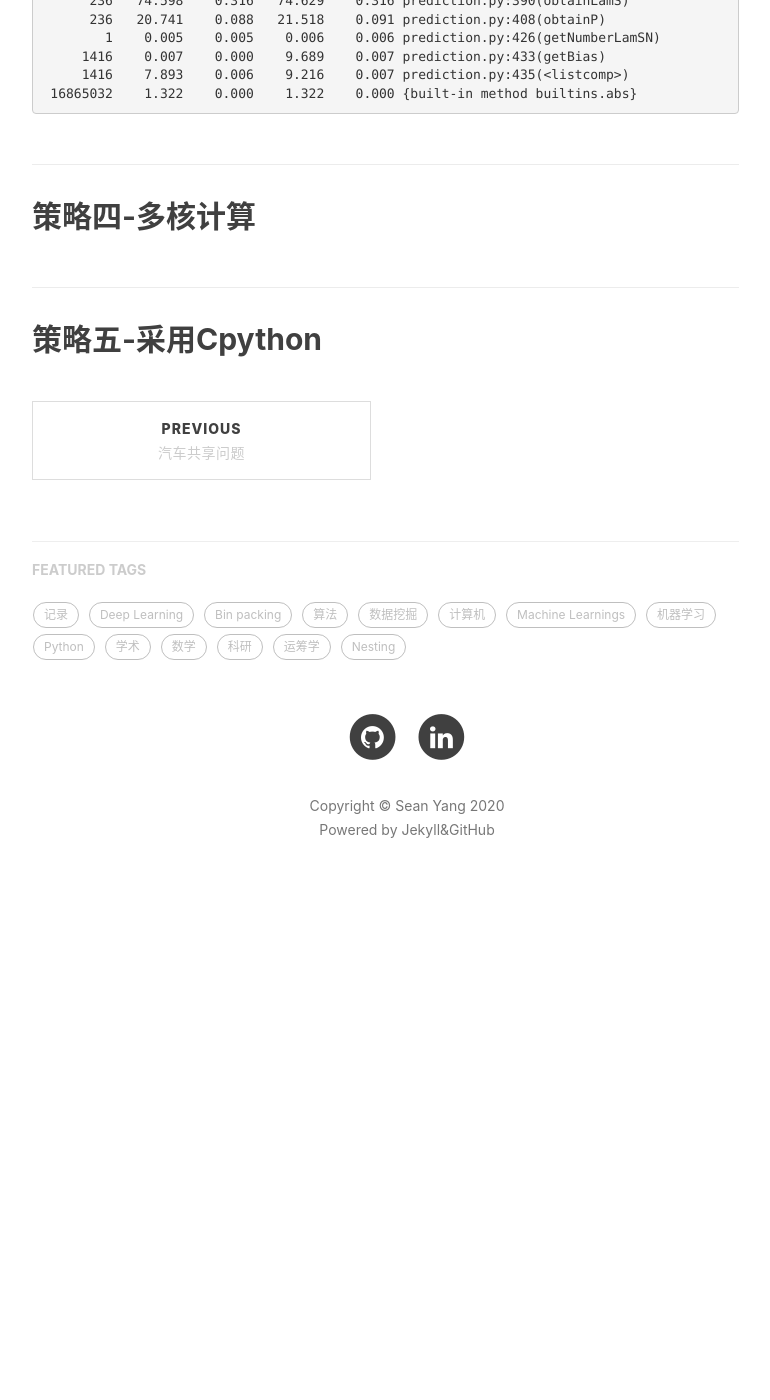
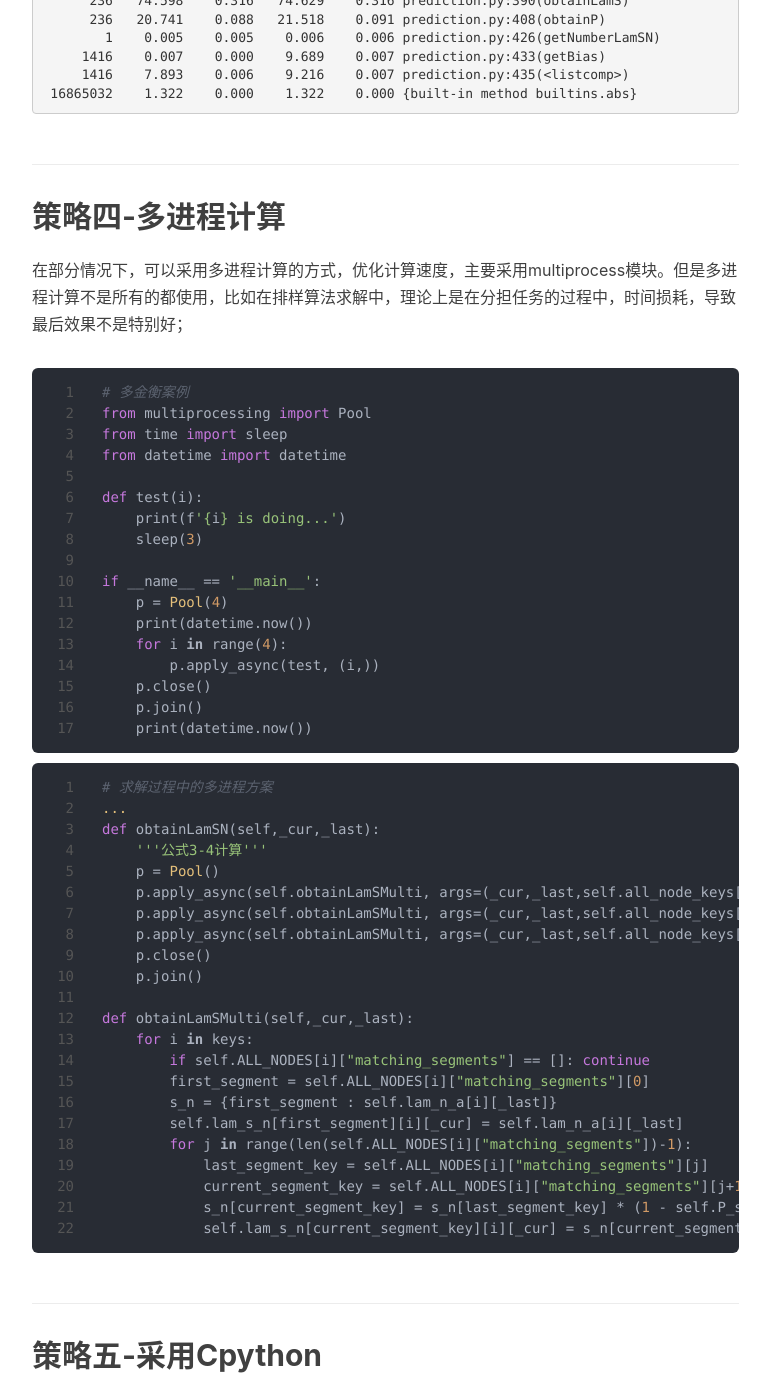
Before and after one commit to seanys/seanys-page-old, a Jekyll site: the page built from _posts/2020-12-10-提高计算效率策略.md, in a window 1280 px wide and 1400 px high, scrolled down 2161 px. Shown: the whole window, without its empty margins (233-1003 px from the left). Built offline with Jekyll 4.4.1, drawn with Linux system fonts in a browser that asks for light colours; nearby versions of some CDN libraries; comment, search, counter and statistics services are not loaded; before the commit the page ends 3095 px from its top, so only the background shows below that; some of the changed text lies outside the part shown.

Commit message:
Update 2020-12-10-提高计算效率策略.md

````diff
--- a/_posts/2020-12-10-提高计算效率策略.md
+++ b/_posts/2020-12-10-提高计算效率策略.md
@@ -11,7 +11,7 @@ tags:
 
 # 计算效率提高策略
 
-今年做的二维排样和拼车
+今年做的二维排样和拼车都面临大规模数据的计算，其中二维排样NP-hard，求解过程非常
 
 在Python的程序中，我们需要进行重复迭代，由于Python的for循环计算很慢，同时数据量过大，会造成计算时间非常长，以我们当前的研究内容为例，解释如何进行速度优化
 
@@ -68,10 +68,55 @@ for key in dic.keys():
  16865032    1.322    0.000    1.322    0.000 {built-in method builtins.abs}
 ```
 
-## 策略四-多核计算
+## 策略四-多进程计算
 
+在部分情况下，可以采用多进程计算的方式，优化计算速度，主要采用multiprocess模块。但是多进程计算不是所有的都使用，比如在排样算法求解中，理论上是在分担任务的过程中，时间损耗，导致最后效果不是特别好；
 
+```python
+# 多金衡案例
+from multiprocessing import Pool
+from time import sleep
+from datetime import datetime
 
+def test(i):
+    print(f'{i} is doing...')
+    sleep(3)
 
+if __name__ == '__main__':
+    p = Pool(4)
+    print(datetime.now())
+    for i in range(4):
+        p.apply_async(test, (i,))
+    p.close()
+    p.join()
+    print(datetime.now())
+```
+
+```python
+# 求解过程中的多进程方案
+...
+def obtainLamSN(self,_cur,_last):
+    '''公式3-4计算'''
+    p = Pool()
+    p.apply_async(self.obtainLamSMulti, args=(_cur,_last,self.all_node_keys[:int(self.all_node_num/3)],))
+    p.apply_async(self.obtainLamSMulti, args=(_cur,_last,self.all_node_keys[int(self.all_node_num/3):int(self.all_node_num*2/3)],))
+    p.apply_async(self.obtainLamSMulti, args=(_cur,_last,self.all_node_keys[int(self.all_node_num*2/3):],))
+    p.close()
+    p.join()
+
+def obtainLamSMulti(self,_cur,_last):
+    for i in keys:
+        if self.ALL_NODES[i]["matching_segments"] == []: continue
+        first_segment = self.ALL_NODES[i]["matching_segments"][0]
+        s_n = {first_segment : self.lam_n_a[i][_last]}
+        self.lam_s_n[first_segment][i][_cur] = self.lam_n_a[i][_last]
+        for j in range(len(self.ALL_NODES[i]["matching_segments"])-1):
+            last_segment_key = self.ALL_NODES[i]["matching_segments"][j]
+            current_segment_key = self.ALL_NODES[i]["matching_segments"][j+1]
+            s_n[current_segment_key] = s_n[last_segment_key] * (1 - self.P_s_e[last_segment_key][_last])
+            self.lam_s_n[current_segment_key][i][_cur] = s_n[current_segment_key]
+```
 
 ## 策略五-采用Cpython
+
+采用嵌入C++计算，但是很多框架底层就是C++写的，算法效果提升不明显
````
